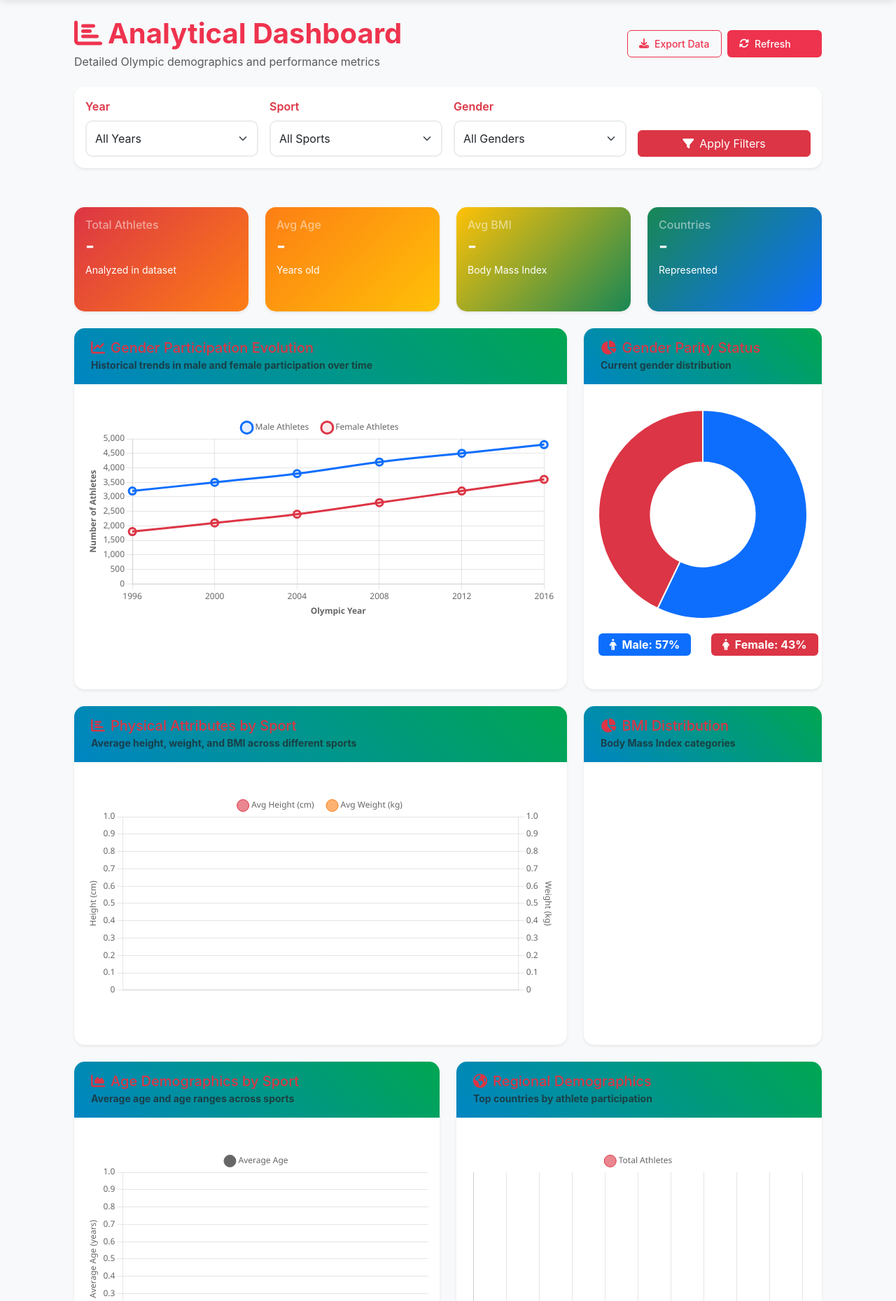
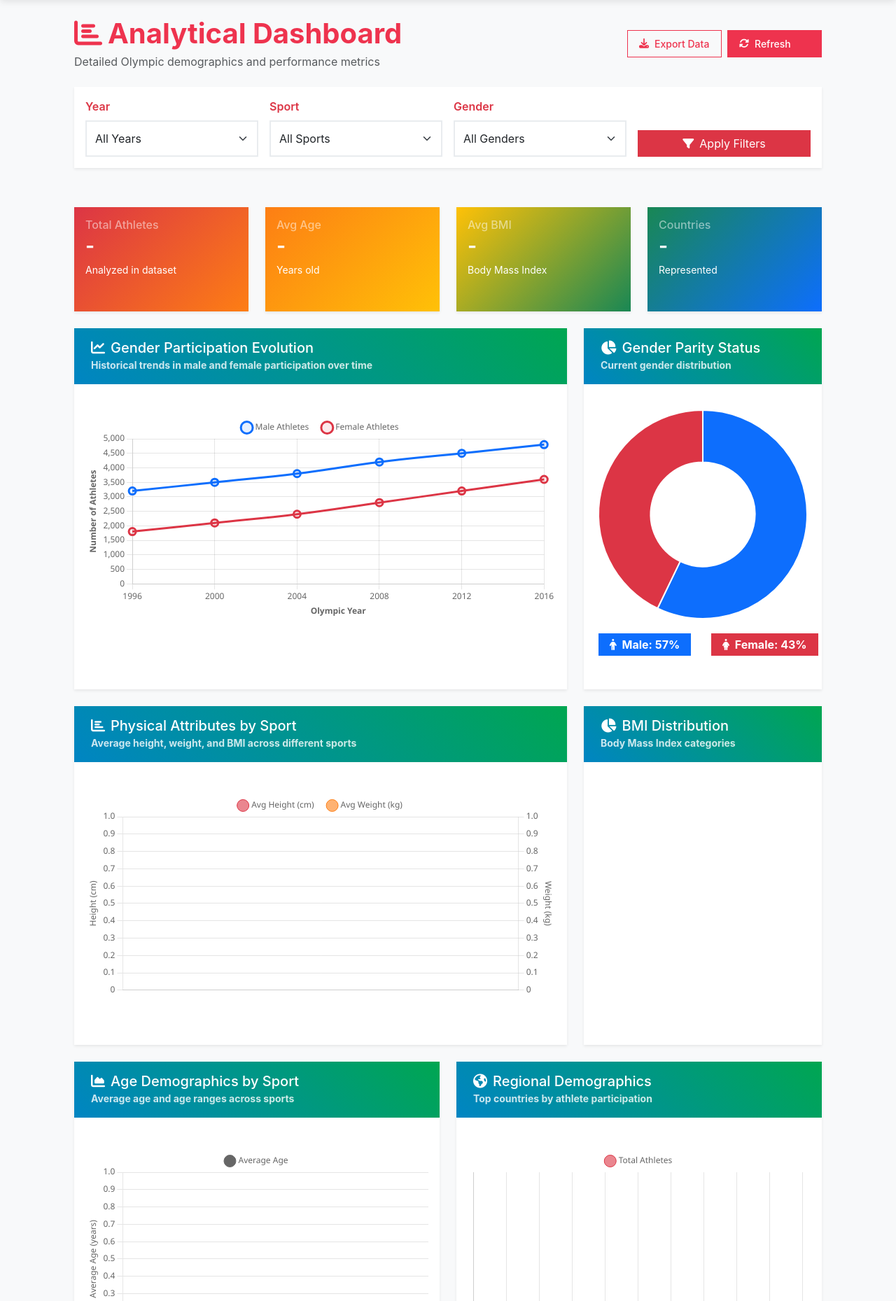
Before and after one commit to Bahareh788/olympic_dashboard, a Flask app: page /analytical in a window 1280 px wide. Shown: the part 94-1953 px from the top of the page at 70% size. Run offline with Flask 3, Linux system fonts and the light colour scheme; data that the repository does not hold is empty; a map, chart or similar area stays blank.

Commit message:
Analytical Dashboard

```diff
--- a/templates/analytical.html
+++ b/templates/analytical.html
@@ -3,6 +3,35 @@
 {% block title %}Analytical Dashboard - Olympic Analytics{% endblock %}
 
 {% block content %}
+<!-- Add custom styles for sharp corners and white text -->
+<style>
+    .card {
+        border-radius: 0 !important;
+    }
+    .card-header {
+        border-radius: 0 !important;
+    }
+    .btn {
+        border-radius: 0 !important;
+    }
+    .form-select {
+        border-radius: 0 !important;
+    }
+    .badge {
+        border-radius: 0 !important;
+    }
+    .chart-container canvas {
+        border-radius: 0 !important;
+    }
+    /* Add white text styles for chart titles */
+    .card-header .card-title {
+        color: white !important;
+    }
+    .card-header .text-muted {
+        color: rgba(255, 255, 255, 0.8) !important;
+    }
+</style>
+
 <div class="container-fluid">
     <!-- Dashboard Header -->
     <div class="row mb-4">
```
